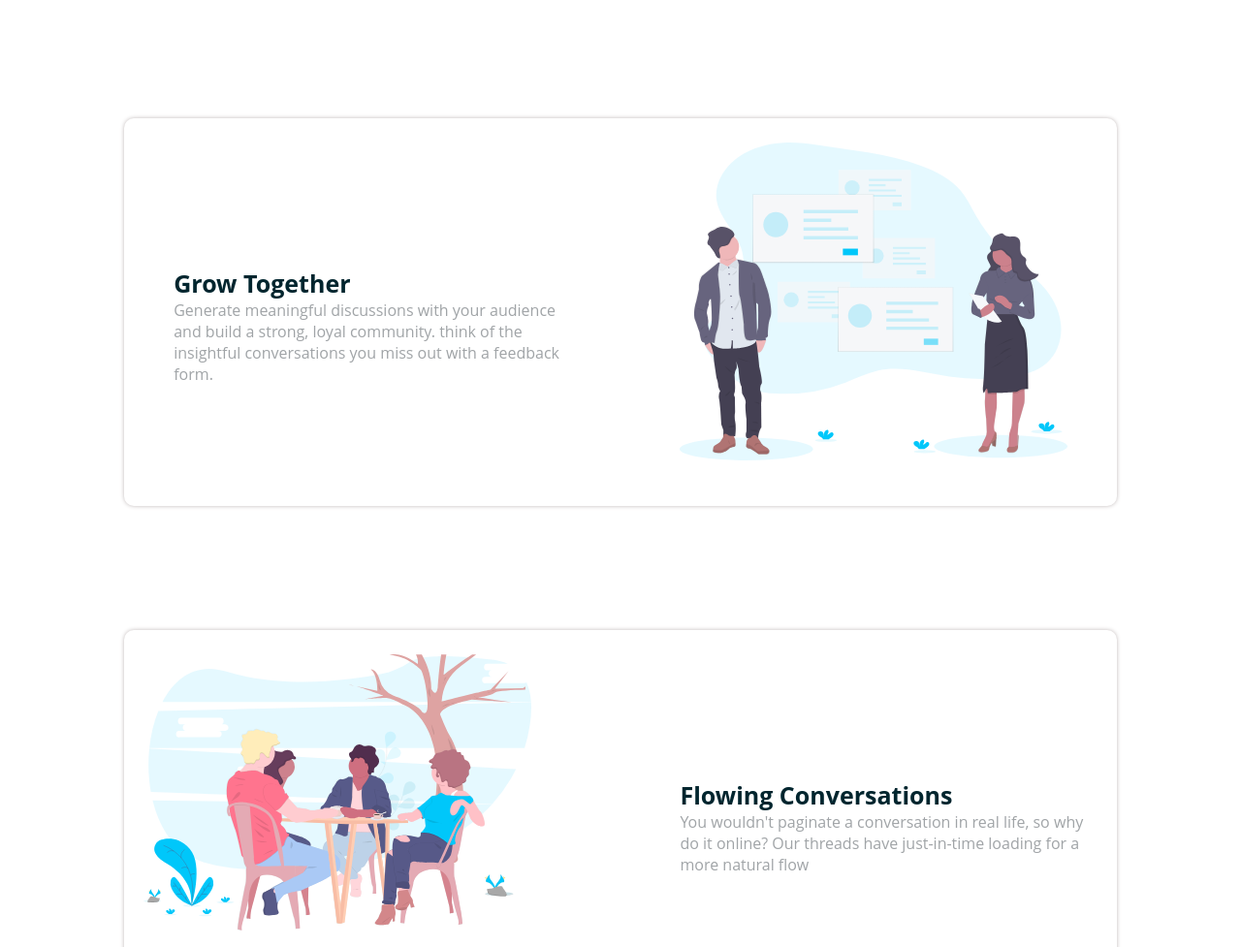
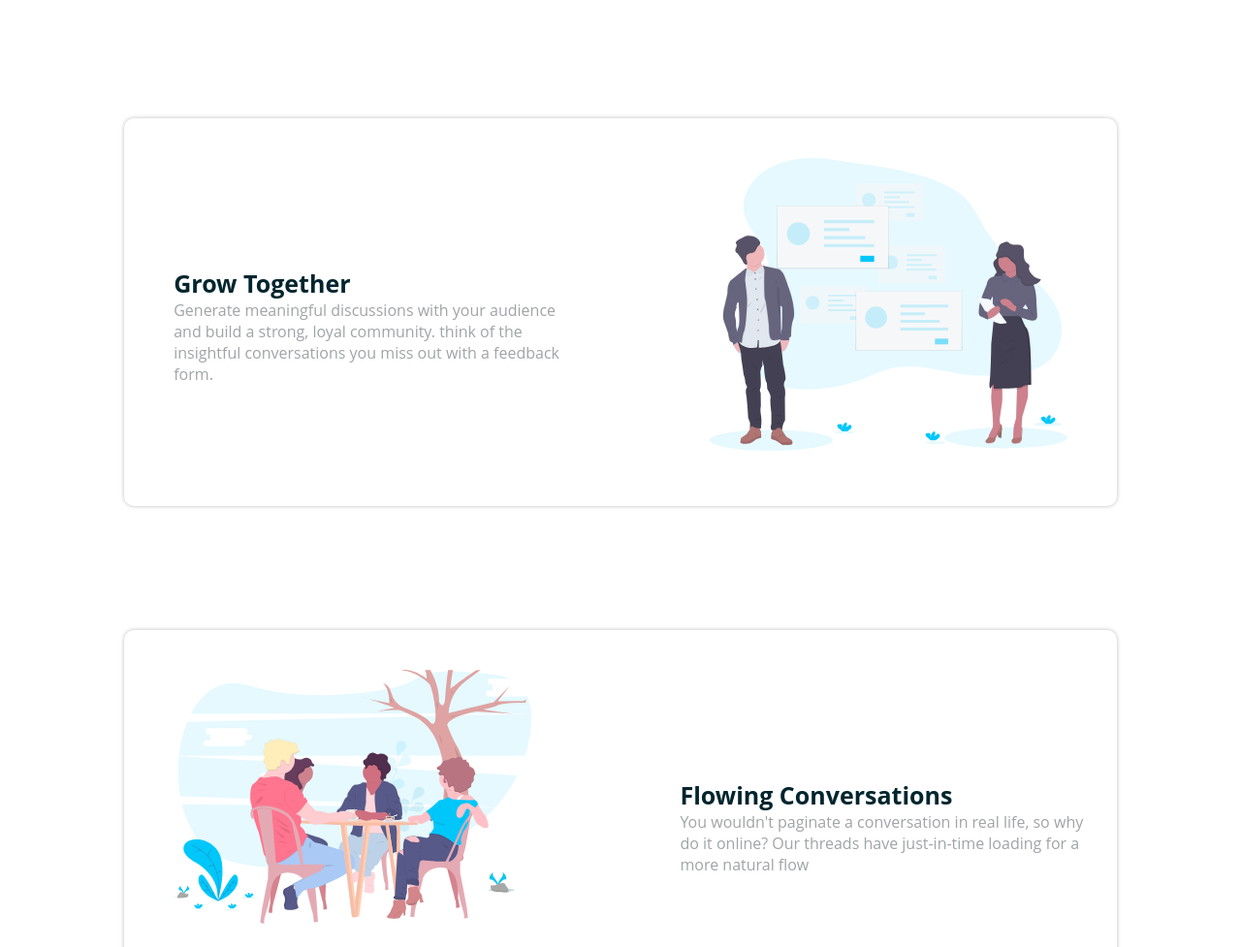
Before and after one commit to maebashiiceoctopus/Huddle-Landing-Page, a plain HTML site: page Index.html in a window 1280 px wide. Shown: the part 720-1697 px from the top of the page at 97% size. Drawn offline with Linux system fonts and the light colour scheme.

Commit message:
fix paddings
se ajustan paddings de las imagenes

```diff
--- a/css/landing.css
+++ b/css/landing.css
@@ -173,14 +173,13 @@ body {
 
 }
 
-
-
-
 .caja-img {
     width: 46%;
     padding-right: 5%;
-    padding-top: 2.5%;
-    padding-bottom: 2.5;
+    padding-top: 4%;
+    padding-bottom: 2%;
+    padding-left: 5%;
+
 
 }
 
```
